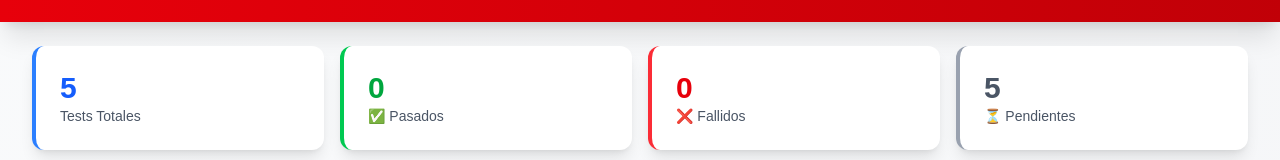
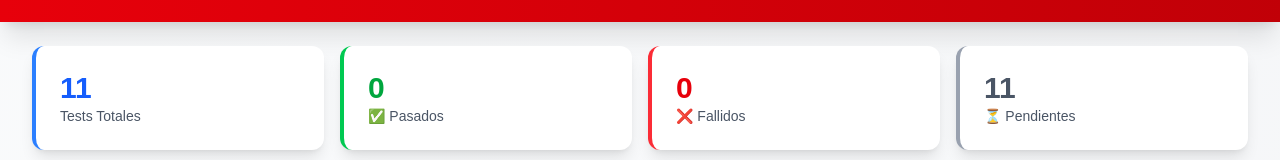
Before and after one commit to caracolazefiro-sketch/CaraColaViajes, a Next.js app: page /test-manual-checklist in a window 1280 px wide. Shown: the part 174-334 px from the top of the page. Built offline with nearby package versions, Linux system fonts and the light colour scheme.

Commit message:
test: add AreasAC exhaustive checklist + script

```diff
--- a/app/test-manual-checklist/page.tsx
+++ b/app/test-manual-checklist/page.tsx
@@ -12,6 +12,7 @@ interface TestItem {
 }
 
 export default function TestManualChecklist() {
+    const todayEs = new Date().toLocaleDateString('es-ES');
     const [tests, setTests] = useState<TestItem[]>([
         {
             id: 'test-1',
@@ -73,6 +74,80 @@ export default function TestManualChecklist() {
             verification: '✅ VERIFICAR: Solo se muestran lugares con rating ≥4.0',
             status: 'pending',
             notes: ''
+        },
+
+        // --- ÁREASAC (P1) ---
+        {
+            id: 'areasac-1',
+            title: 'ÁreasAC 1: Aparece y va primero (por distancia)',
+            steps: [
+                'Crear un viaje con etapa cerca de una zona con ÁreasAC (ej: Albacete/Lezuza)',
+                'Activar categoría "Camping" (supercat=1) en esa etapa',
+                'Observar el orden de la lista de Spots'
+            ],
+            verification: '✅ VERIFICAR: Los primeros resultados son ÁreasAC (place_id empieza por areasac:) y están ordenados por cercanía (aprox).',
+            status: 'pending',
+            notes: ''
+        },
+        {
+            id: 'areasac-2',
+            title: 'ÁreasAC 2: No desaparece con rating mínimo',
+            steps: [
+                'En la misma etapa, subir el slider de rating mínimo (p.ej. 4.0)',
+                'Revisar que ÁreasAC sigue visible',
+                'Comparar con resultados Google que sí se filtran por rating'
+            ],
+            verification: '✅ VERIFICAR: ÁreasAC sigue apareciendo aunque no tenga rating; Google sí se filtra.',
+            status: 'pending',
+            notes: ''
+        },
+        {
+            id: 'areasac-3',
+            title: 'ÁreasAC 3: Tooltip/InfoWindow compacto + logo',
+            steps: [
+                'Abrir el mapa y hacer click en un marcador de ÁreasAC',
+                'Observar el tooltip/InfoWindow',
+                'Confirmar que no hay scrollbar y que los botones caben'
+            ],
+            verification: '✅ VERIFICAR: Si no hay foto, aparece el logo; el tooltip es compacto, sin scroll, y los botones se ven.',
+            status: 'pending',
+            notes: ''
+        },
+        {
+            id: 'areasac-4',
+            title: 'ÁreasAC 4: Leyenda de códigos (chips con hover)',
+            steps: [
+                'En lista o tooltip, localizar los chips de códigos (PN, AL, AG, etc.)',
+                'Pasar el ratón por encima de varios chips',
+                'Repetir en móvil (sin hover: al menos se ve el código)'
+            ],
+            verification: '✅ VERIFICAR: En desktop, el hover muestra significado (title) tipo “PN — Pernocta posible”.',
+            status: 'pending',
+            notes: ''
+        },
+        {
+            id: 'areasac-5',
+            title: 'ÁreasAC 5: Mapa centra y respeta ventana mínima (~30km)',
+            steps: [
+                'Con una etapa seleccionada, activar/desactivar la categoría "Camping"',
+                'Observar cómo el mapa recentra y ajusta zoom',
+                'Repetir en otra etapa'
+            ],
+            verification: '✅ VERIFICAR: Al activar la categoría, el mapa centra en el punto de búsqueda y mantiene una ventana mínima (no zoom excesivo).',
+            status: 'pending',
+            notes: ''
+        },
+        {
+            id: 'areasac-6',
+            title: 'ÁreasAC 6: Caché (sin llamadas sorpresa)',
+            steps: [
+                'Con el mismo centro/radio, activar Camping, esperar resultados y desactivar/activar otra vez',
+                'Abrir /logs-viewer-supabase y filtrar por el viaje actual',
+                'Comparar primer request (MISS) vs segundo (HIT)'
+            ],
+            verification: '✅ VERIFICAR: En el segundo request hay cache hit (o fallback) y coste $0 para Places.',
+            status: 'pending',
+            notes: ''
         }
     ]);
 
@@ -113,13 +188,13 @@ export default function TestManualChecklist() {
                 <p className="text-red-100 text-lg">Validación exhaustiva de sliders, filtros y saved places</p>
                 <div className="mt-4 flex gap-4 text-sm">
                     <div className="bg-white/20 rounded-lg px-4 py-2">
-                        <span className="font-bold">Fecha:</span> 04/12/2025
+                        <span className="font-bold">Fecha:</span> {todayEs}
                     </div>
                     <div className="bg-white/20 rounded-lg px-4 py-2">
                         <span className="font-bold">Rama:</span> testing
                     </div>
                     <div className="bg-white/20 rounded-lg px-4 py-2">
-                        <span className="font-bold">Commit:</span> 5752c9b
+                        <span className="font-bold">Commit:</span> ver git log
                     </div>
                 </div>
             </div>
--- /dev/null
+++ b/scripts/test-areasac-exhaustive.js
@@ -0,0 +1,107 @@
+/*
+  P1: Test exhaustivo AreasAC (smoke + cache)
+
+  Uso:
+    1) Arranca el dev server: npm run dev
+    2) Ejecuta: node scripts/test-areasac-exhaustive.js
+
+  Opcional:
+    BASE_URL=http://localhost:3000 node scripts/test-areasac-exhaustive.js
+*/
+
+const BASE_URL = process.env.BASE_URL || 'http://localhost:3000';
+
+async function postJson(url, body) {
+  const res = await fetch(url, {
+    method: 'POST',
+    headers: { 'Content-Type': 'application/json' },
+    body: JSON.stringify(body),
+  });
+  const json = await res.json().catch(() => ({}));
+  return { status: res.status, ok: res.ok, json };
+}
+
+function countAreasac(results) {
+  return results.filter((p) => String(p?.place_id || '').startsWith('areasac:')).length;
+}
+
+function firstIds(results, n = 8) {
+  return results.slice(0, n).map((p) => String(p?.place_id || '')).join(', ');
+}
+
+async function runCase(name, center, radius = 25000) {
+  const body = {
+    tripName: `P1-AREASAC-${name}`,
+    tripId: `p1-areasac-${name}-${Date.now()}`,
+    supercat: 1,
+    center,
+    radius,
+  };
+
+  const url = `${BASE_URL}/api/places-supercat`;
+
+  const r1 = await postJson(url, body);
+  const camping1 = r1.json?.categories?.camping || [];
+
+  const r2 = await postJson(url, body);
+  const camping2 = r2.json?.categories?.camping || [];
+
+  const cache1 = r1.json?.cache;
+  const cache2 = r2.json?.cache;
+
+  const a1 = Array.isArray(camping1) ? countAreasac(camping1) : 0;
+  const a2 = Array.isArray(camping2) ? countAreasac(camping2) : 0;
+
+  console.log('\n===', name, '===');
+  console.log('center=', center, 'radius=', radius);
+  console.log('1st call:', {
+    http: r1.status,
+    ok: r1.ok,
+    cache: cache1,
+    results: Array.isArray(camping1) ? camping1.length : 0,
+    areasac: a1,
+    firstIds: Array.isArray(camping1) ? firstIds(camping1) : '(none)',
+  });
+  console.log('2nd call:', {
+    http: r2.status,
+    ok: r2.ok,
+    cache: cache2,
+    results: Array.isArray(camping2) ? camping2.length : 0,
+    areasac: a2,
+    firstIds: Array.isArray(camping2) ? firstIds(camping2) : '(none)',
+  });
+
+  // Expectations (soft):
+  // - Some AreasAC results near Spain points
+  // - 2nd call ideally cache hit (if Supabase server is configured)
+  const expectAreasac = a1 > 0 || a2 > 0;
+  const expectCacheHitSecond = cache2?.hit === true || cache2?.source === 'fallback';
+
+  console.log('checks:', {
+    hasAreasac: expectAreasac,
+    cacheSecondLooksLikeHit: expectCacheHitSecond,
+  });
+}
+
+async function main() {
+  console.log('BASE_URL=', BASE_URL);
+  console.log('NOTE: cache hit requires Supabase server env configured.');
+
+  const cases = [
+    { name: 'ALBACETE_LEZUZA', center: { lat: 38.9497, lng: -2.3552712 }, radius: 25000 },
+    { name: 'MADRID', center: { lat: 40.4168, lng: -3.7038 }, radius: 25000 },
+    { name: 'VALENCIA', center: { lat: 39.4699, lng: -0.3763 }, radius: 25000 },
+    { name: 'BARCELONA', center: { lat: 41.3874, lng: 2.1686 }, radius: 25000 },
+    { name: 'SEVILLA', center: { lat: 37.3891, lng: -5.9845 }, radius: 25000 },
+  ];
+
+  for (const c of cases) {
+    // eslint-disable-next-line no-await-in-loop
+    await runCase(c.name, c.center, c.radius);
+  }
+}
+
+main().catch((e) => {
+  console.error('FAILED:', e);
+  process.exit(1);
+});
```
